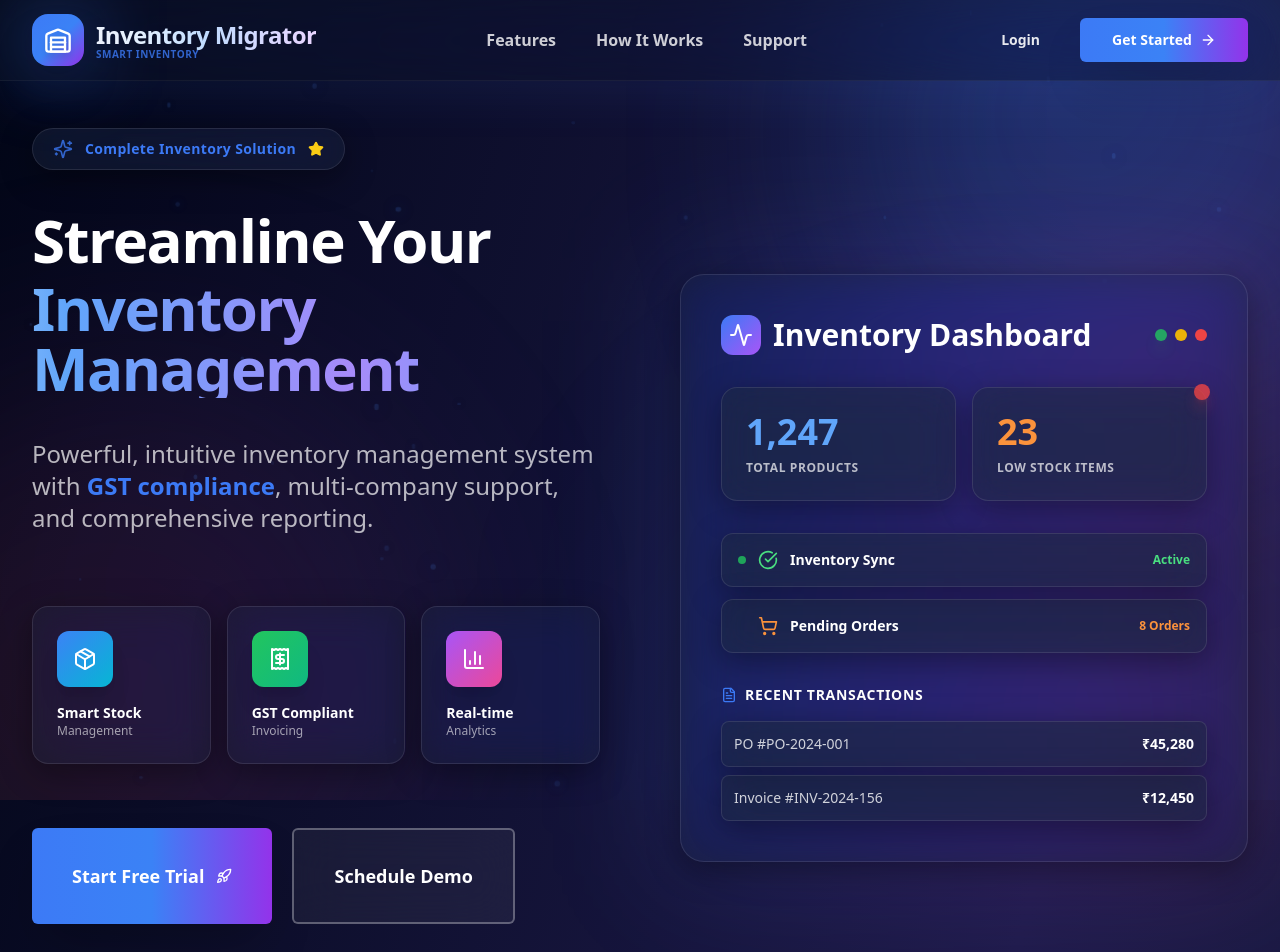
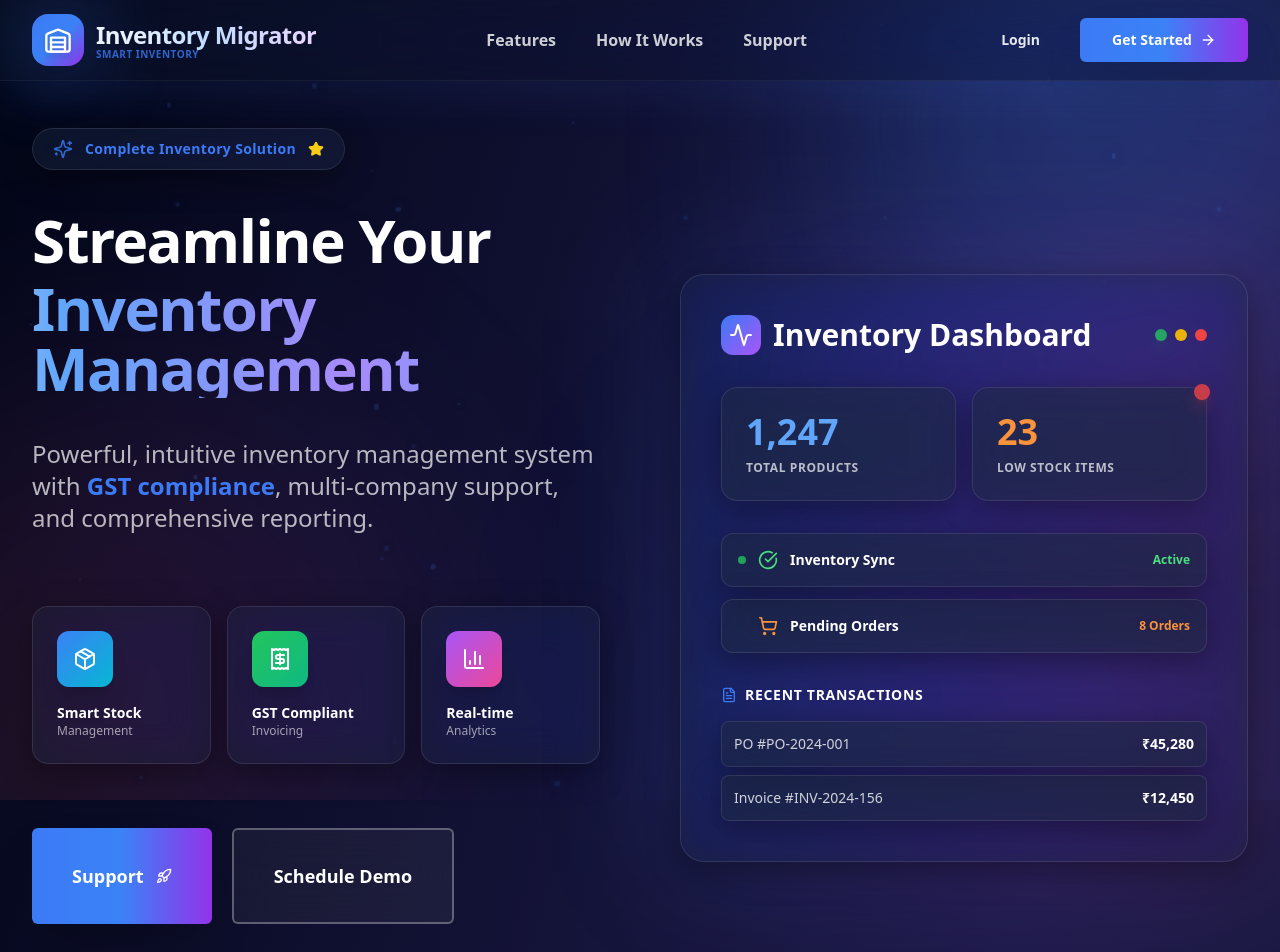
Before and after one commit to Eros-Aphrodite/Inventory, a React (Vite) app: page / in a window 1280 px wide. Shown: the top 952 px of the page. Built offline with nearby package versions, Linux system fonts and the light colour scheme.

Commit message:
fix one name

```diff
--- a/src/pages/Landing.tsx
+++ b/src/pages/Landing.tsx
@@ -303,7 +303,7 @@ const Landing = () => {
                 className="relative overflow-hidden group bg-gradient-to-r from-primary via-blue-500 to-purple-600 hover:from-primary/90 hover:via-blue-600 hover:to-purple-700 text-white text-lg px-10 py-8 h-auto shadow-2xl hover:shadow-primary/50 transition-all duration-500 font-bold hover:scale-105"
               >
                 <span className="relative z-10 flex items-center gap-3">
-                  Start Free Trial
+                  Support
                   <Rocket className="h-6 w-6 group-hover:translate-x-2 group-hover:-translate-y-1 transition-all" />
                 </span>
                 <span className="absolute inset-0 bg-gradient-to-r from-transparent via-white/30 to-transparent translate-x-[-200%] group-hover:translate-x-[200%] transition-transform duration-1000"></span>
```
